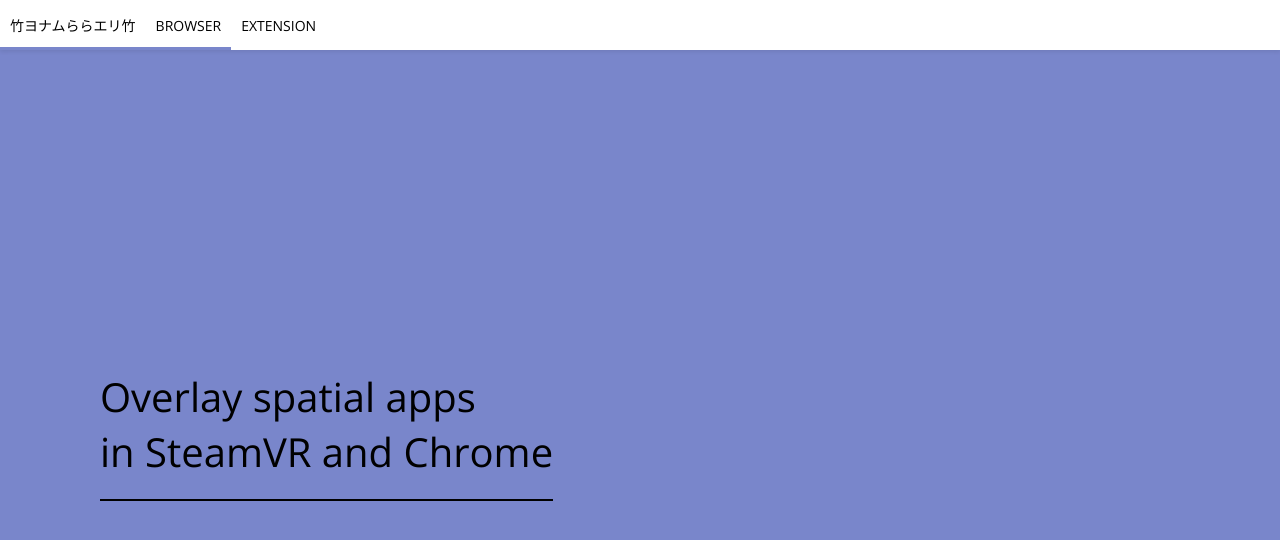
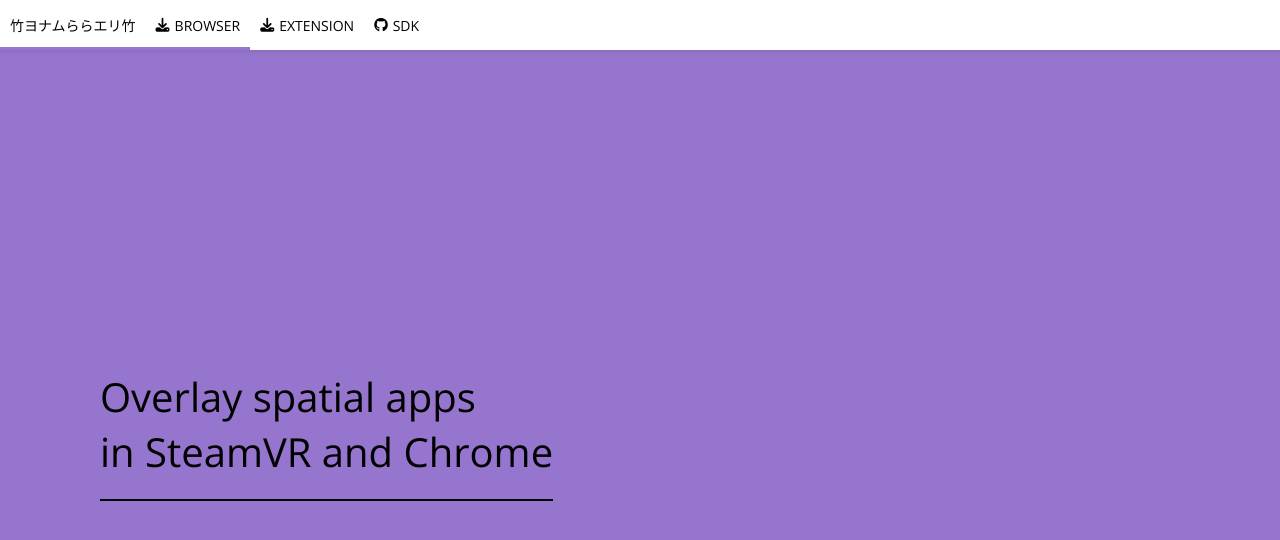
Before and after one commit to avaer/metachromium-bin, a website: page index.html in a window 1280 px wide. Drawn offline with nearby package versions, Linux system fonts and the light colour scheme.

Commit message:
Update index.html

```diff
--- a/index.html
+++ b/index.html
@@ -2,6 +2,7 @@
 <html>
 <head>
 <link href="https://fonts.googleapis.com/css?family=Open+Sans:300,400,600,700&display=swap" rel="stylesheet">
+<script src="https://kit.fontawesome.com/0735724151.js" crossorigin="anonymous"></script>
 <script src="https://rawcdn.githack.com/ethereum/web3.js/a6ddec59e65116853435f203b25cb9c55824d084/dist/web3.min.js"></script>
 <style>
 * {
@@ -42,15 +43,18 @@
   text-transform: uppercase;
 }
 header .nav:hover, header .nav.open {
-  border-bottom-color: #7986cb;
+  border-bottom-color: #9575cd;
 }
 header .nav i {
+  margin-right: 5px;
+}
+/* header .nav i {
   display: inline-block;
   padding: 0 7px;
   padding-top: 2px;
-}
+} */
 .body {
-  background-color: #7986cb;
+  background-color: #9575cd;
 }
 .hero,
 .detail
@@ -80,8 +84,9 @@
 <body class=body>
 <header id=header>
   <a href="/" class="nav">竹ヨナムららエリ竹</a>
-  <a href="/" class="nav open">Browser</a>
-  <a href="/test.html" class="nav">Extension</a>
+  <a href="https://get.metassium.com/" class="nav open"><i class="fa fa-download"></i> Browser</a>
+  <a href="https://extension.metassium.com/" class="nav"><i class="fa fa-download"></i> Extension</a>
+  <a href="https://github.com/exokitxr/xrpackage" class="nav"><i class="fa fa-github"></i> SDK</a>
 </header>
 <section class=hero>
   <div class=container>
```
